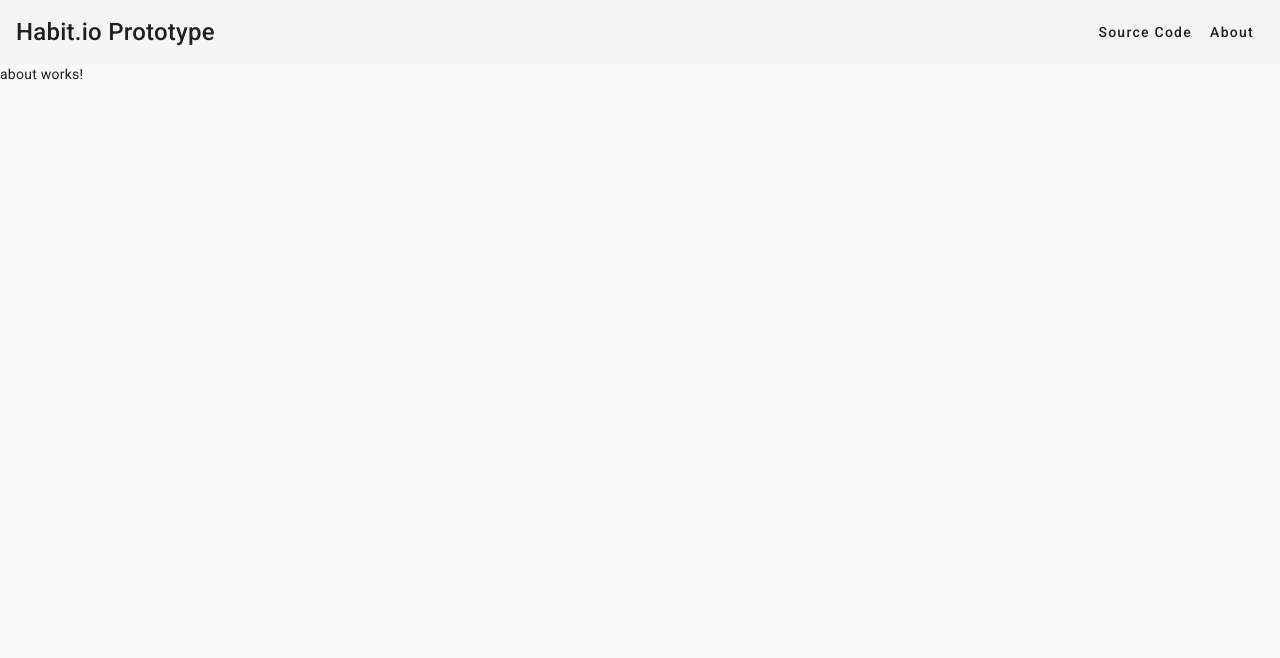
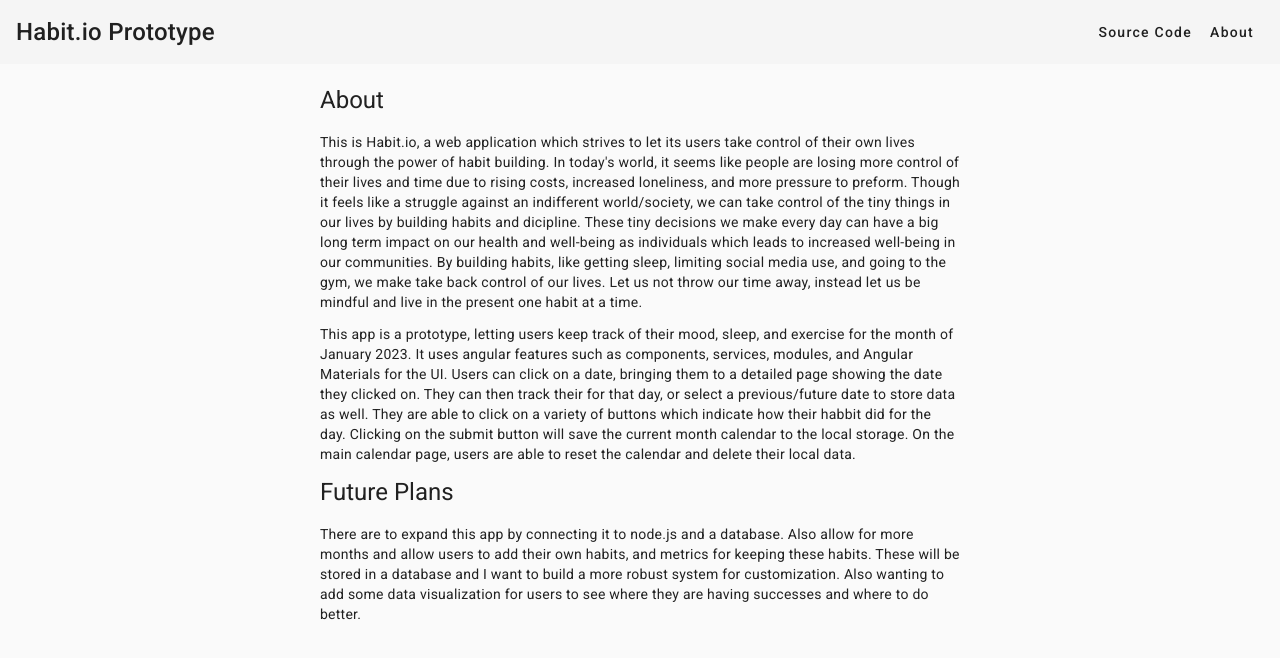
Before and after one commit to alexwingwong/habitioPrototype, an Angular app: page /about in a window 1280 px wide. Shown: the top 658 px of the page. Built offline with nearby package versions, Linux system fonts and the light colour scheme.

Commit message:
added about section

```diff
--- a/src/app/about/about.component.html
+++ b/src/app/about/about.component.html
@@ -1 +1,27 @@
-<p>about works!</p>
+<div style="width:50%; margin: auto;">
+
+    <br>
+
+    <h1>About</h1>
+
+    <p>This is Habit.io, a web application which strives to let its users take control of their own lives through the
+        power of habit building. In today's world, it seems like people are losing more control of their lives and time
+        due to rising costs, increased loneliness, and more pressure to preform. Though it feels like a struggle against
+        an indifferent world/society, we can take control of the tiny things in our lives by building habits and
+        dicipline. These tiny decisions we make every day can have a big long term impact on our health and well-being
+        as individuals which leads to increased well-being in our communities. By building habits, like getting sleep,
+        limiting social media use, and going to the gym, we make take back control of our lives. Let us not throw our
+        time away, instead let us be mindful and live in the present one habit at a time.</p>
+
+    <p>This app is a prototype, letting users keep track of their mood, sleep, and exercise for the month of January
+        2023. It uses angular features such as components, services, modules, and Angular Materials for the UI. Users
+        can click on a date, bringing them to a detailed page showing the date they clicked on. They can then track
+        their for that day, or select a previous/future date to store data as well. They are able to click on a variety
+        of buttons which indicate how their habbit did for the day. Clicking on the submit button will save the current
+        month calendar to the local storage. On the main calendar page, users are able to reset the calendar and delete
+        their local data.</p>
+
+    <h1>Future Plans</h1>
+
+    <p>There are to expand this app by connecting it to node.js and a database. Also allow for more months and allow users to add their own habits, and metrics for keeping these habits. These will be stored in a database and I want to build a more robust system for customization. Also wanting to add some data visualization for users to see where they are having successes and where to do better.</p>
+</div>
```
Also changed, not shown: 1 other file (tests, documents, lock files or other folders).
